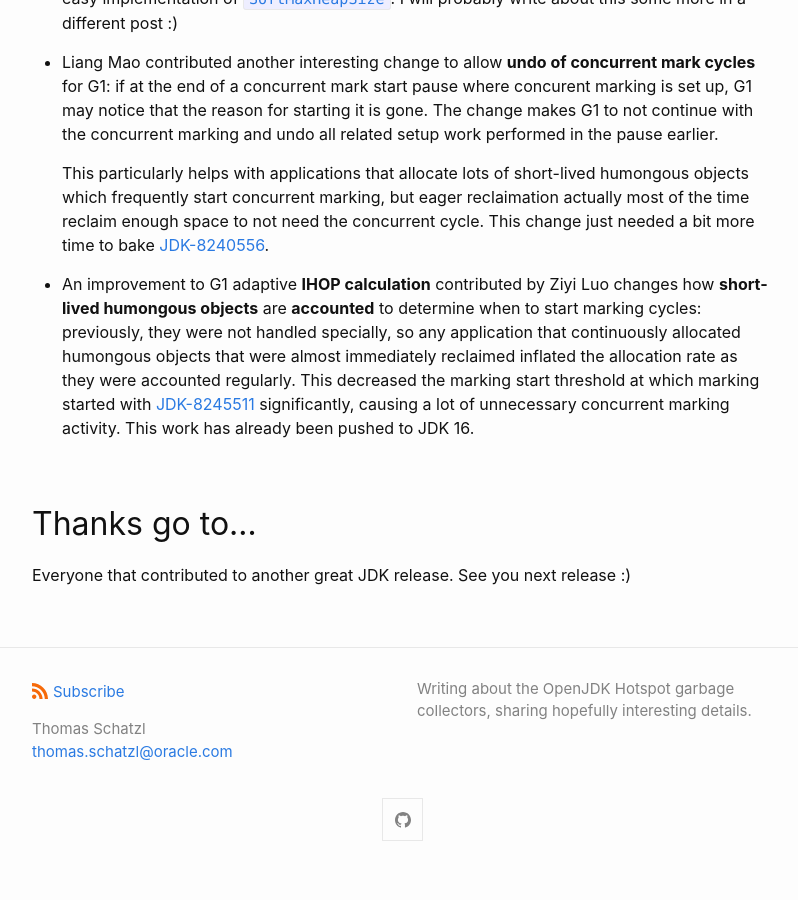
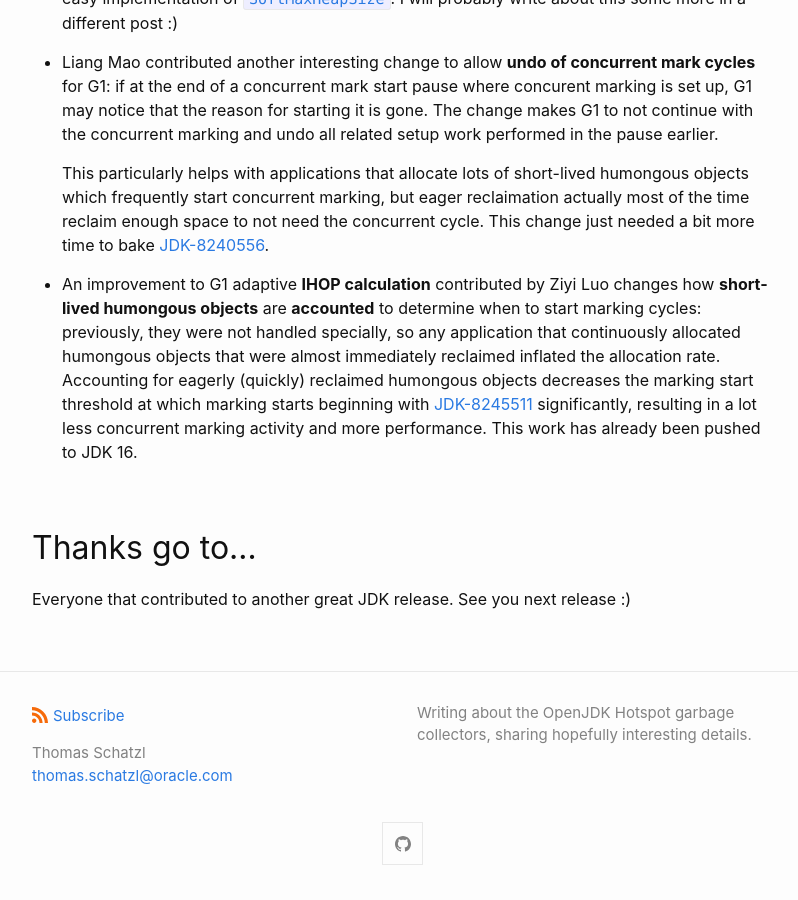
Before and after one commit to tschatzl/tschatzl.github.io, a Jekyll site: the page built from _posts/2020-09-01-jdk15-g1-parallel-gc-changes.md, in a window 1280 px wide and 900 px high, scrolled down 2204 px. Shown: the whole window, without its empty margins (238-1036 px from the left). Built offline with Jekyll 4.4.1, drawn with Linux system fonts in a browser that asks for light colours; before the commit the page ends 3080 px from its top, so only the background shows below that.

Commit message:
Fixed garbled sentence resulting in indicating the opposite of what has been intended in the paragraph about JDK-8245511.

```diff
--- a/_posts/2020-09-01-jdk15-g1-parallel-gc-changes.md
+++ b/_posts/2020-09-01-jdk15-g1-parallel-gc-changes.md
@@ -54,7 +54,7 @@ We are currently working on changes to make G1 more economical with memory, givi
 
   This particularly helps with applications that allocate lots of short-lived humongous objects which frequently start concurrent marking, but eager reclaimation actually most of the time reclaim enough space to not need the concurrent cycle. This change just needed a bit more time to bake [JDK-8240556](https://bugs.openjdk.java.net/browse/JDK-8240556).
 
-* An improvement to G1 adaptive **IHOP calculation** contributed by Ziyi Luo changes how **short-lived humongous objects** are **accounted** to determine when to start marking cycles: previously, they were not handled specially, so any application that continuously allocated humongous objects that were almost immediately reclaimed inflated the allocation rate as they were accounted regularly. This decreased the marking start threshold at which marking started with [JDK-8245511](https://bugs.openjdk.java.net/browse/JDK-8245511) significantly, causing a lot of unnecessary concurrent marking activity. This work has already been pushed to JDK 16.
+* An improvement to G1 adaptive **IHOP calculation** contributed by Ziyi Luo changes how **short-lived humongous objects** are **accounted** to determine when to start marking cycles: previously, they were not handled specially, so any application that continuously allocated humongous objects that were almost immediately reclaimed inflated the allocation rate. Accounting for eagerly (quickly) reclaimed humongous objects decreases the marking start threshold at which marking starts beginning with [JDK-8245511](https://bugs.openjdk.java.net/browse/JDK-8245511) significantly, resulting in a lot less concurrent marking activity and more performance. This work has already been pushed to JDK 16.
 
 ## Thanks go to...
 
```
